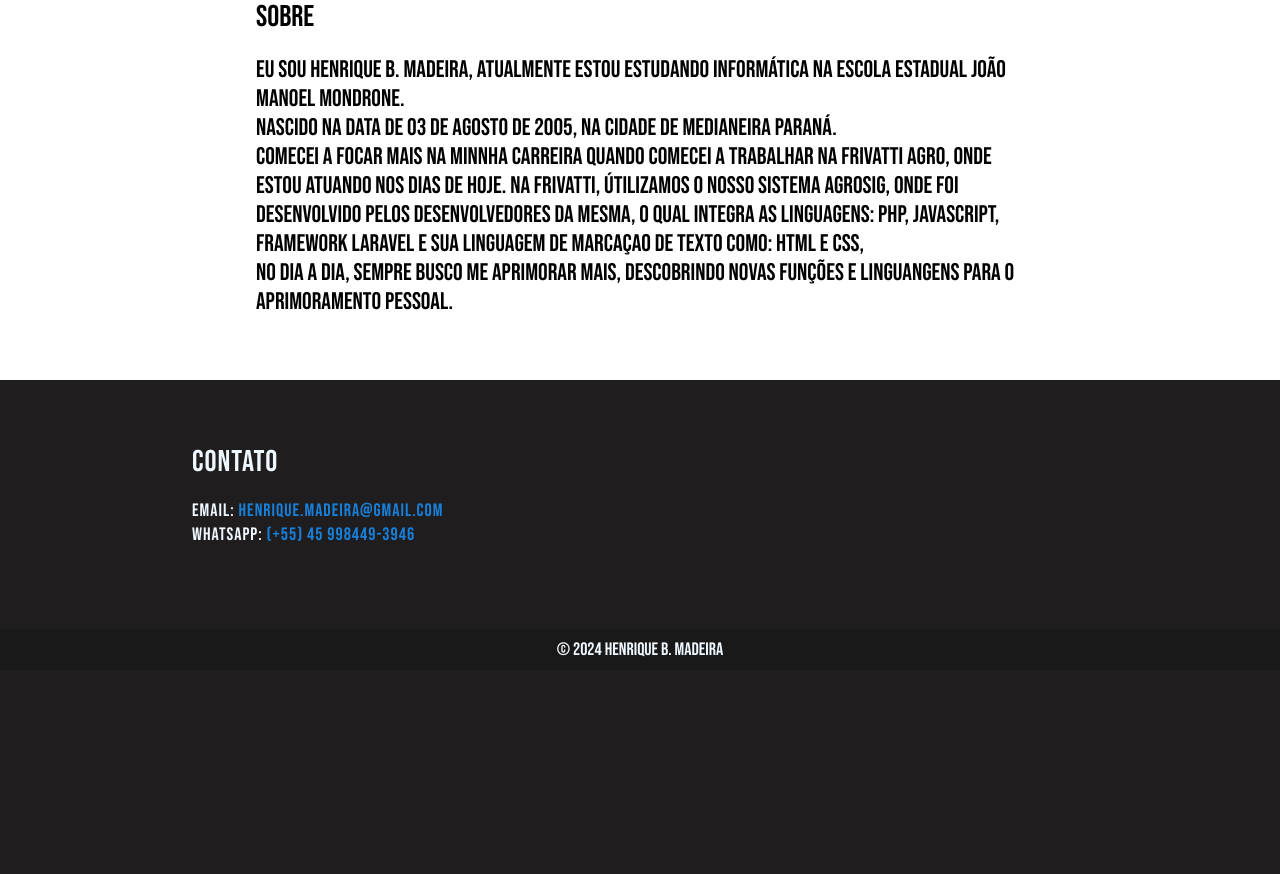
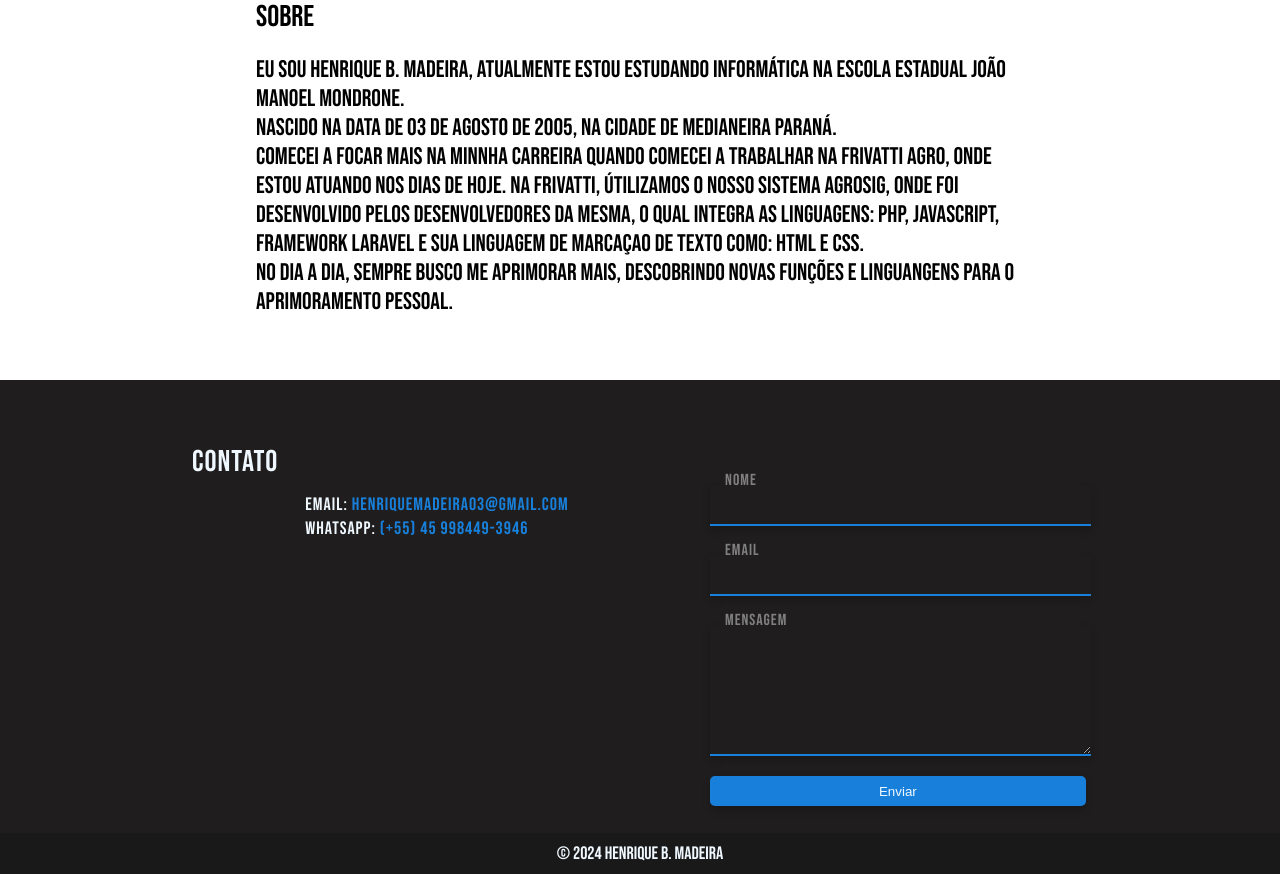
Before and after one commit to HenriqueHBM/Portfolio, a PHP site: page / in a window 1280 px wide. Shown: the part 729-1603 px from the top of the page. Before the commit the page ends 1386 px from the top, so only its background shows below. Run offline with PHP 8.4, Linux system fonts and the light colour scheme.

Commit message:
feat: parte de contato pronto

```diff
--- a/index.php
+++ b/index.php
@@ -1,5 +1,6 @@
 <!DOCTYPE html>
 <html lang="pt-br">
+
 <head>
     <meta charset="UTF-8">
     <meta name="viewport" content="width=device-width, initial-scale=1.0">
@@ -16,7 +17,10 @@
 
     <link rel="stylesheet" href="./style.css">
 
+
+
 </head>
+
 <body>
     <header>
         <nav>
@@ -68,7 +72,7 @@
                 <br>
                 Comecei a focar mais na minnha carreira quando comecei a trabalhar na Frivatti Agro, onde estou atuando nos dias de hoje.
                 Na Frivatti, útilizamos o nosso sistema AgroSig, onde foi desenvolvido pelos desenvolvedores da mesma, o qual integra as linguagens:
-                PHP, Javascript, Framework Laravel e sua linguagem de marcaçao de texto como: HTML e CSS,
+                PHP, Javascript, Framework Laravel e sua linguagem de marcaçao de texto como: HTML e CSS.
                 <br>
                 No dia a dia, sempre busco me aprimorar mais, descobrindo novas funções e linguangens para o aprimoramento pessoal.
             </div>
@@ -76,17 +80,38 @@
     </main>
     <footer id="contato">
         <div class="text-lg">Contato</div>
-        <div id="contato-links">
+        <div id="contato-links" class="flex-divid">
             <div id="footer-email" class="text-sm">
-                Email: <a href="mailto:henrique.madeira1@gmail.com" target="_blank" class="clear-link">henrique.madeira@gmail.com</a>
+                Email: <a href="mailto:henrique.madeira1@gmail.com" target="_blank" class="clear-link">henriquemadeira03@gmail.com</a>
             </div>
             <div id="footer-telefone" class="text-sm">
-                Whatsapp: <a  href="https://api.whatsapp.com/send?phone=5545998493946" target="_blank" class="clear-link"> (+55) 45 998449-3946</a>
+                Whatsapp: <a href="https://api.whatsapp.com/send?phone=5545998493946" target="_blank" class="clear-link"> (+55) 45 998449-3946</a>
             </div>
+        </div>
+        <div id="contato-inputs" class="flex-divid">
+            <div class="field-group">
+                <input id="contato-nome" type="text" class="input-contato">
+                <label class="label-field" for="contato-nome">Nome</label>
+            </div>
+            <div class="field-group">
+                <input id="contato-email" type="text" class="input-contato" >
+                <label class="label-field" for="contato-email">Email</label>
+            </div>
+            <div class="field-group">
+                <textarea name="" id="" rows="4" class=" input-contato input-contato-textarea"></textarea>
+                <label class="label-field" for="contato-mensagem">Mensagem</label>
+            </div>
+            <div>
+                <button id="contato-botao" type="submit">
+                    Enviar
+                </button>
+            </div>
+
         </div>
     </footer>
     <div id="footer-copyright" class="text-sm">
         &copy; 2024 Henrique B. Madeira
     </div>
 </body>
+
 </html>
--- a/style.css
+++ b/style.css
@@ -91,7 +91,7 @@ header{
 footer{
     background-color: rgb(31, 29, 29);
     color: aliceblue;
-    padding: 5% 15%;
+    padding: 5% 15% 0 15%;
     letter-spacing: 1px;
 }
 
@@ -115,3 +115,56 @@ footer{
 #contato-links div{
     margin-top: 3px;
 }
+
+#contato{
+    display: flex;
+}
+
+.flex-divid{
+    flex:1;
+    padding: 3%;
+}
+.input-contato {
+    border: none;
+    margin-bottom: 15px;
+    width: 100%;
+    height: 30px;
+    border-bottom: 2px solid rgb(24, 128, 219);
+
+    outline: 0;
+    color: aliceblue;
+    font-size: 0.9rem;
+    padding: 8px 15px 0 15px;
+    background: transparent;
+    box-shadow: 0 4px 8px rgba(0, 0, 0, 0.2);
+}
+
+.input-contato-textarea{
+    height: 120px;
+}
+
+.field-group {
+    position: relative;
+    padding: 15px 0 0;
+}
+
+.label-field {
+    position: absolute;
+    top: 0px;
+    left: 15px;
+    height: 17px;
+    display: block;
+    border-radius: 4px;
+    font-size: 1rem;
+    color: gray;
+}
+
+#contato-botao{
+    width: 107%;
+    height: 30px;
+    background-color: rgb(24, 128, 219);
+    border: none;
+    border-radius: 5px;
+    color:aliceblue;
+    box-shadow: 0 4px 8px rgba(0, 0, 0, 0.2);
+}
```
